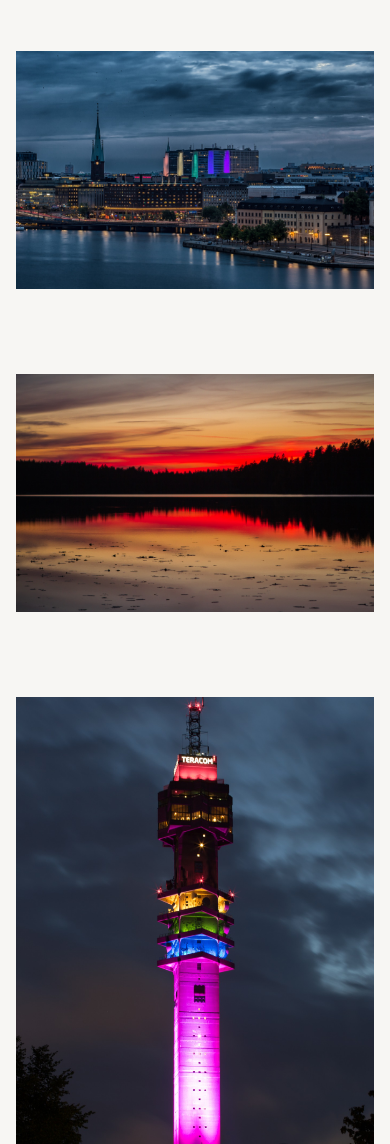
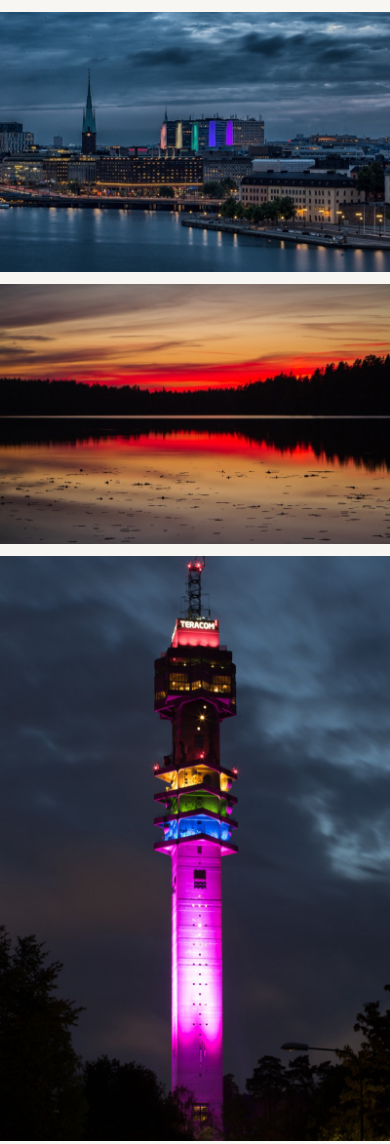
Before and after one commit to ramblingpm/halephoto, a plain HTML site: page index.html in a window 390 px wide. Shown: the top 1144 px of the page. Drawn offline with Linux system fonts and the light colour scheme.

Commit message:
Improve mobile layout and serve smaller images on phones
Edge-to-edge photos on portrait phones, fit-to-height in landscape,
safe-area padding, svh units, theme-color, and 800/1400px srcset copies.

Co-Authored-By: Claude Opus 5.5 <noreply@anthropic.com>

```diff
--- a/index.html
+++ b/index.html
@@ -2,16 +2,24 @@
 <html lang="sv">
 <head>
 <meta charset="utf-8">
-<meta name="viewport" content="width=device-width, initial-scale=1">
+<meta name="viewport" content="width=device-width, initial-scale=1, viewport-fit=cover">
+<meta name="color-scheme" content="light dark">
+<meta name="theme-color" content="#f7f6f3" media="(prefers-color-scheme: light)">
+<meta name="theme-color" content="#141413" media="(prefers-color-scheme: dark)">
 <title>halephoto</title>
 <style>
   :root { --bg: #f7f6f3; }
   @media (prefers-color-scheme: dark) { :root { --bg: #141413; } }
   html, body { margin: 0; background: var(--bg); }
+  html { -webkit-text-size-adjust: 100%; }
   main {
     max-width: 1100px;
     margin: 0 auto;
-    padding: 6vh 16px;
+    padding:
+      max(6vh, env(safe-area-inset-top))
+      max(16px, env(safe-area-inset-right))
+      max(6vh, env(safe-area-inset-bottom))
+      max(16px, env(safe-area-inset-left));
     display: flex;
     flex-direction: column;
     align-items: center;
@@ -21,22 +29,42 @@
     display: block;
     max-width: 100%;
     max-height: 88vh;
+    max-height: 88svh; /* stable height while Safari's toolbar shows/hides */
     width: auto;
     height: auto;
+    -webkit-touch-callout: none;
+  }
+  /* Phones in portrait: photos edge to edge, tighter rhythm */
+  @media (max-width: 600px) {
+    main {
+      padding:
+        max(12px, env(safe-area-inset-top))
+        env(safe-area-inset-right)
+        max(24px, env(safe-area-inset-bottom))
+        env(safe-area-inset-left);
+      gap: 12px;
+    }
+    img { width: 100%; max-height: none; }
+  }
+  /* Phones in landscape: fit each photo to the short screen height */
+  @media (max-height: 500px) and (orientation: landscape) {
+    main { gap: 24px; }
+    img { max-height: calc(100svh - 32px); }
   }
 </style>
 </head>
 <body>
 <main id="photos">
-  <img src="photos/tower.jpg" width="1333" height="2000" alt="TV tower lit in rainbow colours at night">
-  <img src="photos/sunset-lake.jpg" width="2000" height="1333" alt="Red sunset over a forest lake">
-  <img src="photos/calm-lake.jpg" width="2000" height="1333" alt="Still lake with a red cottage under a cloudy sky">
-  <img src="photos/city-evening.jpg" width="2000" height="1333" alt="Stockholm waterfront at dusk">
-  <img src="photos/warehouses.jpg" width="2000" height="1332" alt="Red wooden warehouses by the water at night">
+  <img src="photos/tower.jpg" srcset="photos/tower-800.jpg 800w, photos/tower.jpg 1333w" sizes="(max-width: 600px) 100vw, 60vh" width="1333" height="2000" alt="TV tower lit in rainbow colours at night">
+  <img src="photos/sunset-lake.jpg" srcset="photos/sunset-lake-800.jpg 800w, photos/sunset-lake-1400.jpg 1400w, photos/sunset-lake.jpg 2000w" sizes="(max-width: 600px) 100vw, (max-height: 500px) and (orientation: landscape) 150vh, min(1068px, 100vw)" width="2000" height="1333" alt="Red sunset over a forest lake">
+  <img src="photos/calm-lake.jpg" srcset="photos/calm-lake-800.jpg 800w, photos/calm-lake-1400.jpg 1400w, photos/calm-lake.jpg 2000w" sizes="(max-width: 600px) 100vw, (max-height: 500px) and (orientation: landscape) 150vh, min(1068px, 100vw)" width="2000" height="1333" alt="Still lake with a red cottage under a cloudy sky">
+  <img src="photos/city-evening.jpg" srcset="photos/city-evening-800.jpg 800w, photos/city-evening-1400.jpg 1400w, photos/city-evening.jpg 2000w" sizes="(max-width: 600px) 100vw, (max-height: 500px) and (orientation: landscape) 150vh, min(1068px, 100vw)" width="2000" height="1333" alt="Stockholm waterfront at dusk">
+  <img src="photos/warehouses.jpg" srcset="photos/warehouses-800.jpg 800w, photos/warehouses-1400.jpg 1400w, photos/warehouses.jpg 2000w" sizes="(max-width: 600px) 100vw, (max-height: 500px) and (orientation: landscape) 150vh, min(1068px, 100vw)" width="2000" height="1332" alt="Red wooden warehouses by the water at night">
 </main>
 <script>
   // Show up to MAX photos, picked and ordered at random on each visit.
-  // To add a photo: put it in photos/ and add an <img> line above.
+  // To add a photo: put it in photos/ (plus -800 and -1400 wide copies)
+  // and add an <img> line above, copying the srcset/sizes pattern.
   var MAX = 5;
   var main = document.getElementById('photos');
   var imgs = Array.prototype.slice.call(main.querySelectorAll('img'));
@@ -46,6 +74,7 @@
   }
   main.textContent = '';
   imgs.slice(0, MAX).forEach(function (img, k) {
+    img.decoding = 'async';
     if (k > 0) img.loading = 'lazy';
     main.appendChild(img);
   });
```
Also changed, not shown: photos/calm-lake-1400.jpg (added), photos/calm-lake-800.jpg (added), photos/city-evening-1400.jpg (added), photos/city-evening-800.jpg (added), photos/sunset-lake-1400.jpg (added), photos/sunset-lake-800.jpg (added), photos/tower-800.jpg (added), photos/warehouses-1400.jpg (added), photos/warehouses-800.jpg (added).
